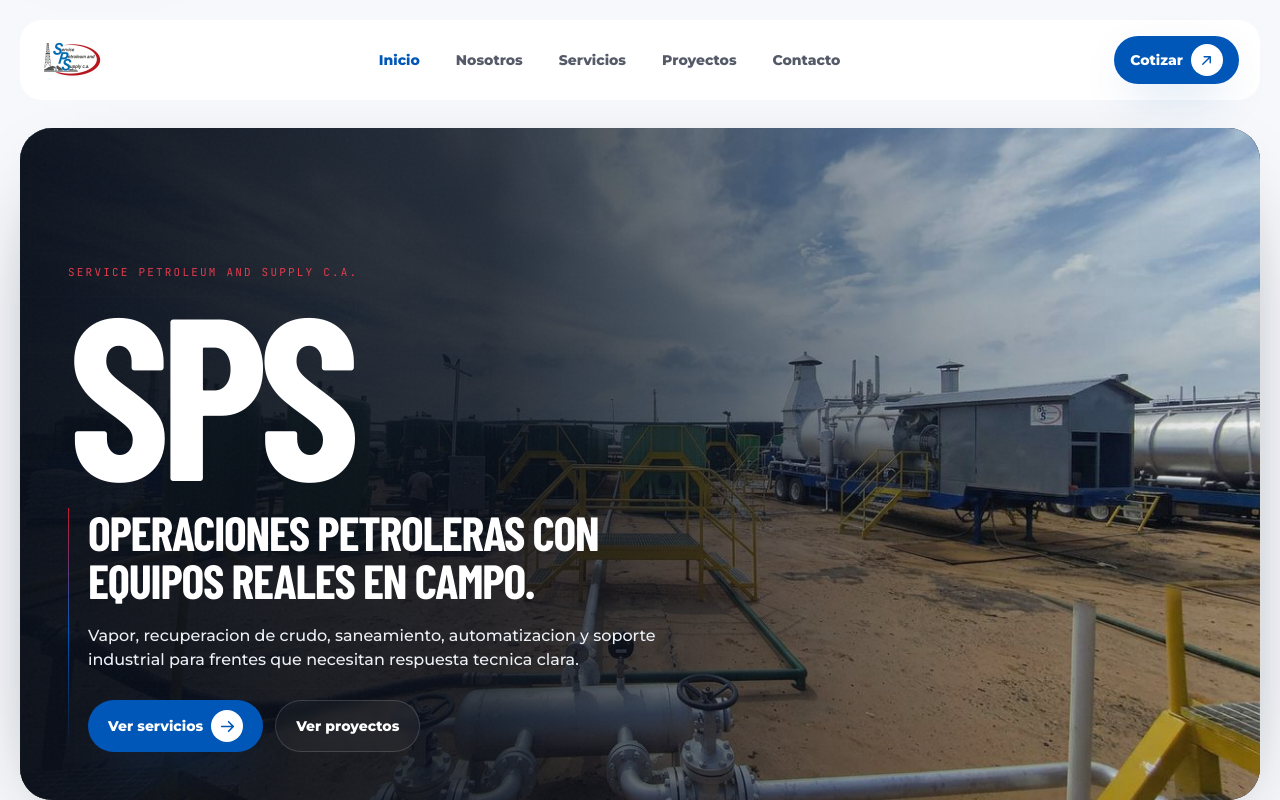
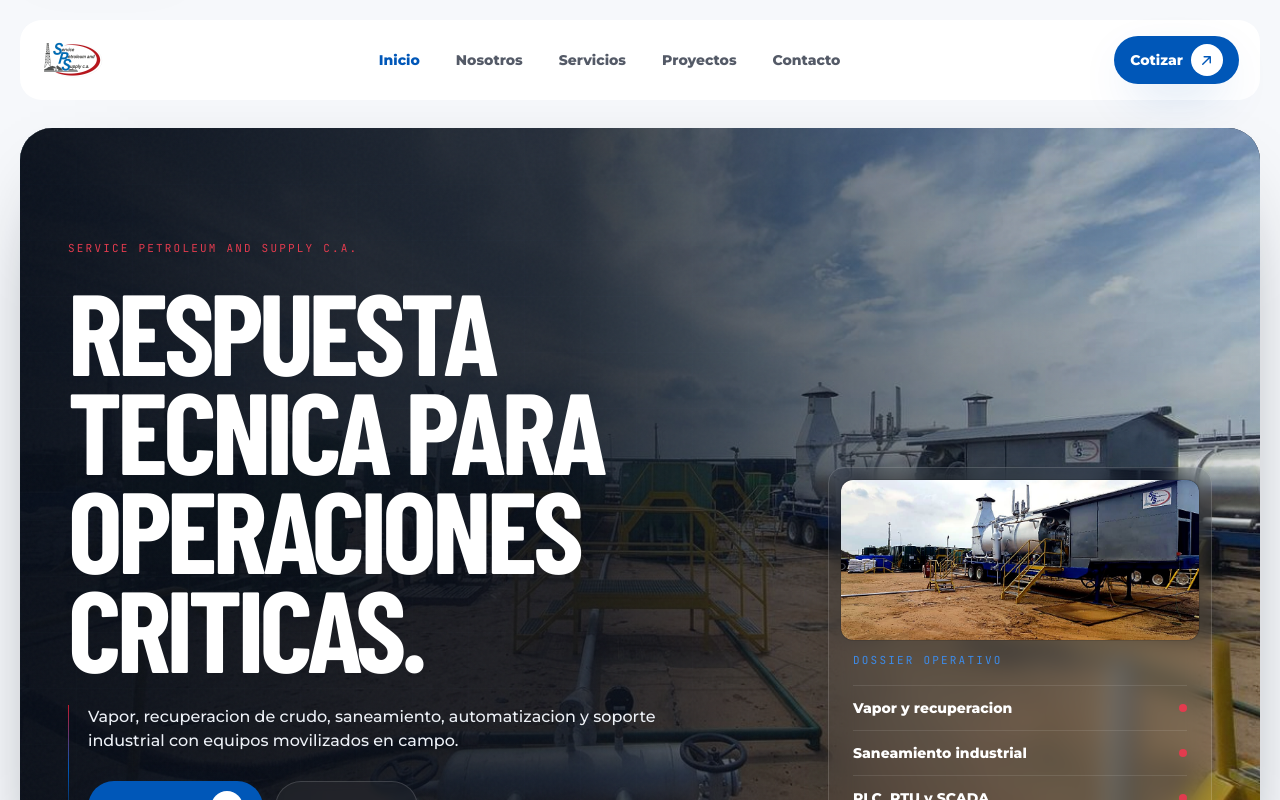
Before and after one commit to marcodpa2810/sps, a React (Vite) app: page / in a window 1280 px wide. Shown: the top 800 px of the page. Built offline with nearby package versions, Linux system fonts and the light colour scheme; a web font is replaced by a local one.

Commit message:
style: redesign home hero as field dossier

```diff
--- a/src/pages/Home.jsx
+++ b/src/pages/Home.jsx
@@ -25,11 +25,12 @@
             height="1080"
             sizes="100vw"
           />
-          <div className="absolute inset-0 bg-[linear-gradient(90deg,rgba(7,13,24,.96)_0%,rgba(7,13,24,.82)_38%,rgba(7,13,24,.25)_78%,rgba(7,13,24,.05)_100%)]" />
+          <div className="absolute inset-0 bg-[linear-gradient(90deg,rgba(7,13,24,.97)_0%,rgba(7,13,24,.84)_44%,rgba(7,13,24,.42)_74%,rgba(7,13,24,.12)_100%)]" />
           <div className="bp-grid absolute inset-0 opacity-20" />
           <div className="bg-noise pointer-events-none absolute inset-0 opacity-[0.08]" />
 
-          <div className="relative flex min-h-[calc(100dvh-8rem)] max-w-4xl flex-col justify-end px-5 pb-8 pt-28 sm:px-8 sm:pb-10 lg:px-12 lg:pb-12">
+          <div className="relative grid min-h-[calc(100dvh-8rem)] content-end gap-8 px-5 pb-8 pt-28 sm:px-8 sm:pb-10 lg:grid-cols-[minmax(0,1fr)_24rem] lg:items-end lg:px-12 lg:pb-12">
+            <div className="max-w-4xl">
               <motion.p
                 className="mono-label text-brand-redLight"
                 initial={{ y: 18, opacity: 0 }}
@@ -39,13 +40,13 @@
                 Service Petroleum and Supply C.A.
               </motion.p>
               <motion.h1
-              className="mt-5 font-display font-black uppercase leading-[0.78] tracking-tightest text-white"
-              style={{ fontSize: 'clamp(6rem, 18vw, 17rem)' }}
+                className="mt-6 max-w-5xl font-display font-black uppercase leading-[0.86] tracking-tightest text-white"
+                style={{ fontSize: 'clamp(3.9rem, 9vw, 8.6rem)' }}
                 initial={{ y: 36, opacity: 0 }}
                 animate={{ y: 0, opacity: 1 }}
                 transition={{ duration: 0.9, delay: 0.08, ease }}
               >
-              SPS
+                Respuesta tecnica para operaciones criticas.
               </motion.h1>
               <motion.div
                 className="mt-7 max-w-2xl field-line pl-5"
@@ -53,12 +54,9 @@
                 animate={{ y: 0, opacity: 1 }}
                 transition={{ duration: 0.85, delay: 0.22, ease }}
               >
-              <h2 className="font-display text-3xl font-extrabold uppercase leading-[0.95] tracking-tight text-white sm:text-5xl">
-                Operaciones petroleras con equipos reales en campo.
-              </h2>
-              <p className="mt-5 max-w-xl text-sm font-medium leading-relaxed text-steel-100 sm:text-base">
+                <p className="max-w-xl text-sm font-medium leading-relaxed text-steel-100 sm:text-base">
                   Vapor, recuperacion de crudo, saneamiento, automatizacion y soporte industrial
-                para frentes que necesitan respuesta tecnica clara.
+                  con equipos movilizados en campo.
                 </p>
                 <div className="mt-7 flex flex-col gap-3 sm:flex-row">
                   <Link to="/servicios" className="btn-primary group">
@@ -68,10 +66,41 @@
                     </span>
                   </Link>
                   <Link to="/proyectos" className="btn-ghost-light">
-                  Ver proyectos
+                    Ver evidencia
                   </Link>
                 </div>
               </motion.div>
+            </div>
+
+            <motion.aside
+              className="hidden rounded-2xl border border-white/15 bg-ink-950/72 p-3 shadow-[0_24px_70px_-35px_rgba(0,0,0,.75)] backdrop-blur-md lg:block"
+              initial={{ y: 30, opacity: 0 }}
+              animate={{ y: 0, opacity: 1 }}
+              transition={{ duration: 0.85, delay: 0.38, ease }}
+              aria-label="Capacidades destacadas SPS"
+            >
+              <div className="media-frame h-40 rounded-xl">
+                <FieldImage
+                  src={media.bajoGrandeCaldera}
+                  alt="Caldera portatil SPS instalada en patio operativo"
+                  className="h-full w-full object-cover"
+                  width="520"
+                  height="320"
+                  sizes="24rem"
+                />
+              </div>
+              <div className="p-3">
+                <p className="mono-label text-brand-blueLight">Dossier operativo</p>
+                <div className="mt-4 grid gap-3">
+                  {['Vapor y recuperacion', 'Saneamiento industrial', 'PLC, RTU y SCADA'].map((item) => (
+                    <div key={item} className="flex items-center justify-between border-t border-white/10 pt-3">
+                      <span className="text-sm font-extrabold text-white">{item}</span>
+                      <span className="h-2 w-2 rounded-full bg-brand-redLight" />
+                    </div>
+                  ))}
+                </div>
+              </div>
+            </motion.aside>
           </div>
         </div>
       </section>
```
Lines whose indentation alone changed are shown as unchanged.
